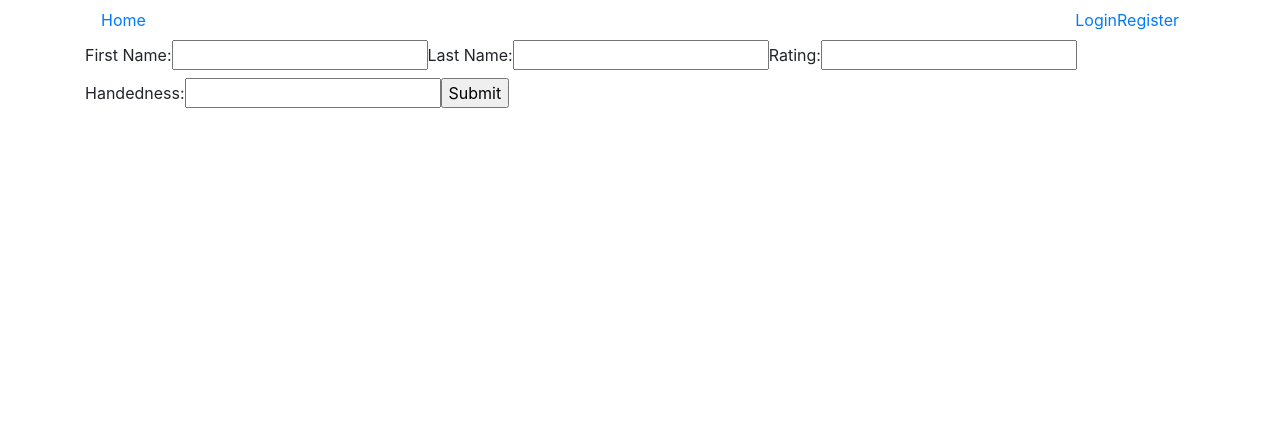
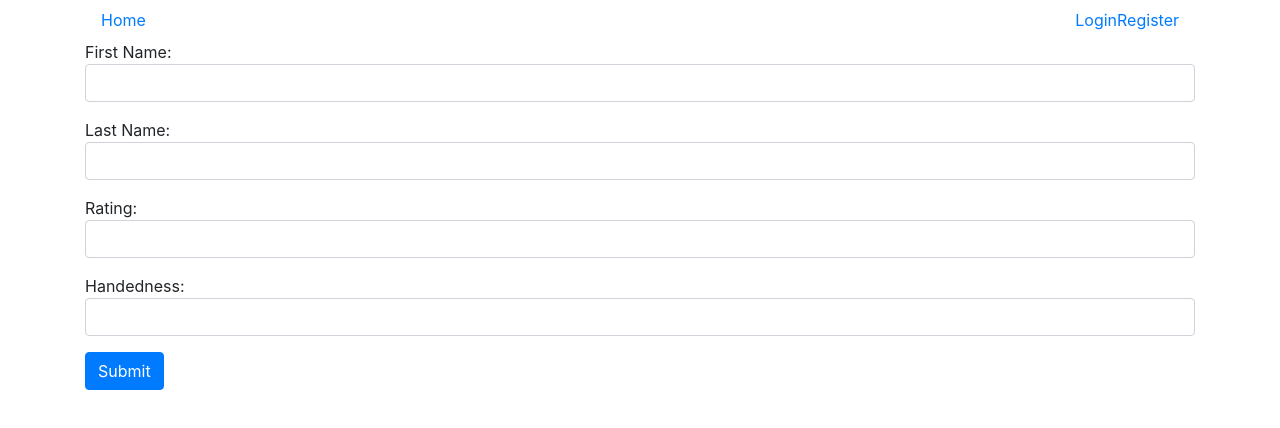
Before and after one commit to kondareddyyaramala/react-test, a React (Vite) app: page /player/new in a window 1280 px wide. Shown: the top 428 px of the page. Built offline with nearby package versions, Linux system fonts and the light colour scheme.

Commit message:
Fixed roster issues

```diff
--- a/src/components/Player.jsx
+++ b/src/components/Player.jsx
@@ -46,25 +46,31 @@ export class Player extends React.Component {
         }
         return (
             <form onSubmit={this.handleSubmit}>
-                <label>
-                    First Name:
-<input type="text" name="first_name" value={this.state.first_name} onChange={this.handleInputChange} />
-                </label>
-                <label>
-                    Last Name:
-<input type="text" name="last_name" value={this.state.last_name} onChange={this.handleInputChange} />
-                </label>
+                <div className="form-group">
+                    <label className="form-check-label">
+                        First Name:</label>
+                    <input type="text" className="form-control" name="first_name" value={this.state.first_name} onChange={this.handleInputChange} />
 
-                <label>
-                    Rating:
-<input type="text" name="rating" value={this.state.rating} onChange={this.handleInputChange} />
-                </label>
+                </div>
+                <div className="form-group">
+                    <label className="form-check-label">
+                        Last Name:</label>
+                    <input type="text" className="form-control" name="last_name" value={this.state.last_name} onChange={this.handleInputChange} />
 
-                <label>
-                    Handedness:
-<input type="text" name="handedness" value={this.state.handedness} onChange={this.handleInputChange} />
-                </label>
-                <input type="submit" value="Submit" />
+                </div>
+                <div className="form-group">
+                    <label className="form-check-label">
+                        Rating:</label>
+                    <input type="text" className="form-control" name="rating" value={this.state.rating} onChange={this.handleInputChange} />
+
+                </div>
+                <div className="form-group">
+                    <label className="form-check-label">
+                        Handedness:</label>
+                    <input type="text" className="form-control" name="handedness" value={this.state.handedness} onChange={this.handleInputChange} />
+
+                </div>
+                <button type="submit" className="btn btn-primary">Submit</button>
             </form>
         )
     }
--- a/src/components/Roster.jsx
+++ b/src/components/Roster.jsx
@@ -15,7 +15,7 @@ export class Roster extends React.Component {
             return response.json();
         }).then(resp => {
             console.table("Players ::: " + JSON.stringify(resp.players));
-            this.setState({ players: resp.players ? resp.players : []});
+            this.setState({ players: resp.players ? resp.players : [] });
         });
     }
 
@@ -23,14 +23,33 @@ export class Roster extends React.Component {
         const players = this.state.players || [];
         return (
             <div>
-                <Link to='/player/new'>Add a new player</Link>
+                <button type="submit" className="btn btn-primary">
+                    <Link to='/player/new'>Add a new player</Link>
+                </button>
+                <table className="table">
+                    <thead className="thead-dark">
+                        <tr>
+                            <th scope="col">First Name</th>
+                            <th scope="col">Last Name</th>
+                            <th scope="col">Rating</th>
+                            <th scope="col">Handedness</th>
+                        </tr>
+                    </thead>
+                    <tbody>
+                        {
+                            players.map(player => {
+                                return (
+                                    <tr>
+                                        <td>{player.first_name}</td>
+                                        <td>{player.last_name}</td>
+                                        <td>{player.rating}</td>
+                                        <td>{player.handedness}</td>
+                                    </tr>);
 
-                <ul>{
-                    players.map(player => {
-                        return <li key={player.id}>{player.first_name}</li>
-                    })
-                }
-                </ul>
+                            })
+                        }
+                    </tbody>
+                </table>
             </div>
         )
     }
```
